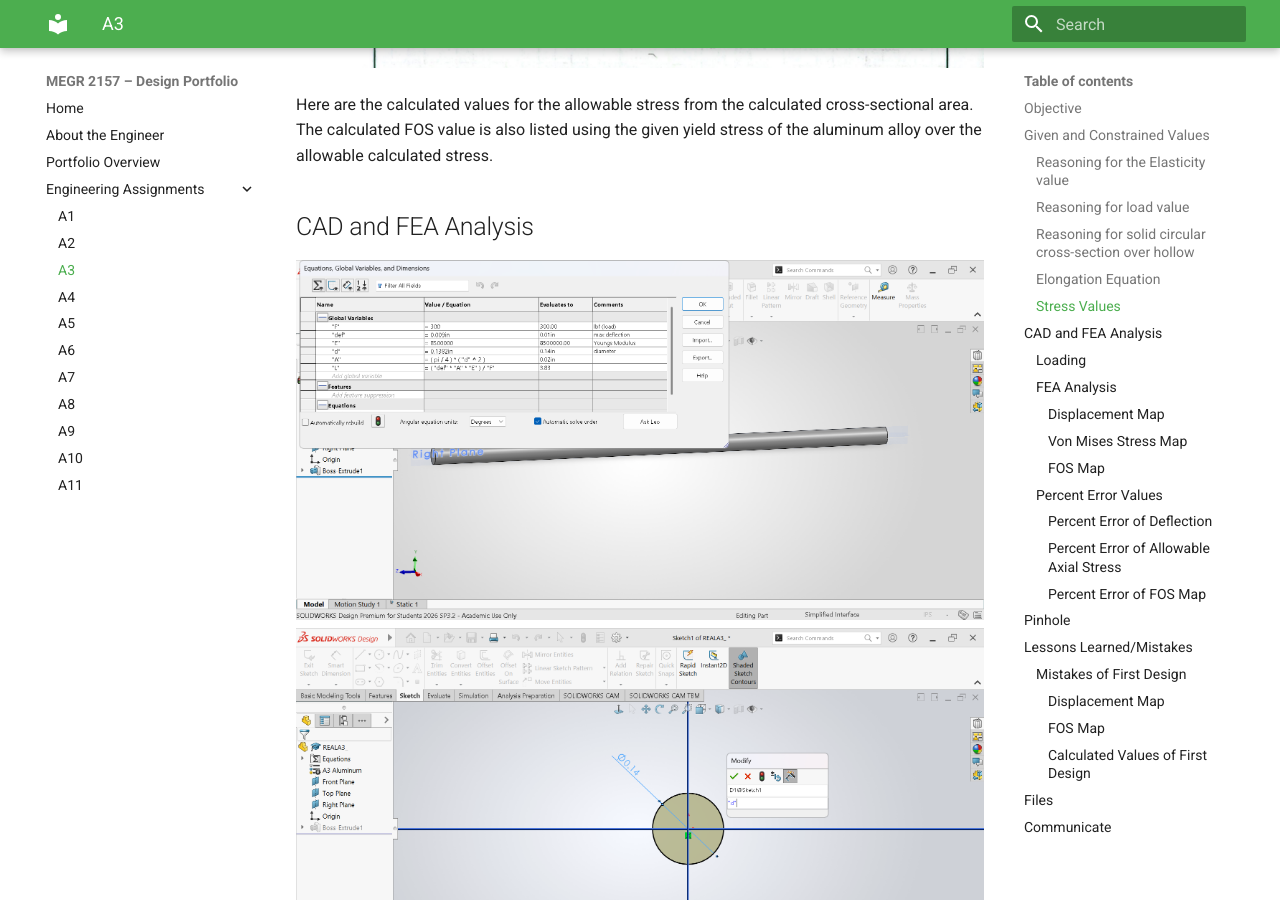
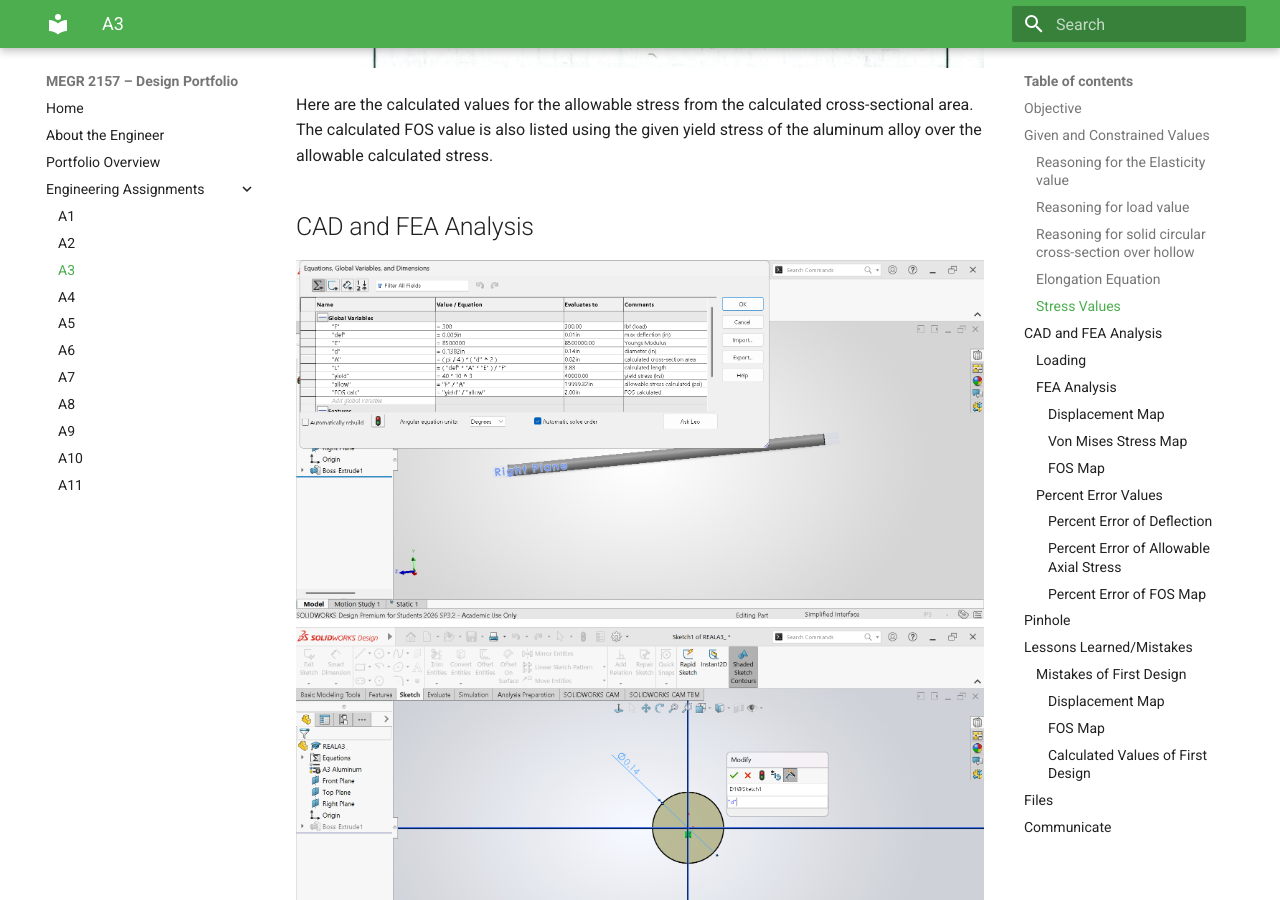
Before and after one commit to smateus0/megr2157-portfolio, an MkDocs documentation site: the page built from docs/assignments/A03/index.md, in a window 1280 px wide and 900 px high, scrolled down 2941 px. Built offline with MkDocs 1.6.1 and Material for MkDocs 9.7.7, drawn with Linux system fonts in a browser that asks for light colours.

Commit message:
Update index.md

```diff
--- a/docs/assignments/A03/index.md
+++ b/docs/assignments/A03/index.md
@@ -39,7 +39,7 @@ The calculated FOS value is also listed using the given yield stress of the alum
 
 
 ## CAD and FEA Analysis
-![real_a3_1](real_a3_1.png)
+![real_a3_0](real_a3_0.png)
 ![real_a3_2](real_a3_2.png)
 ![real_a3_3](real_a3_3.png)
 
```
